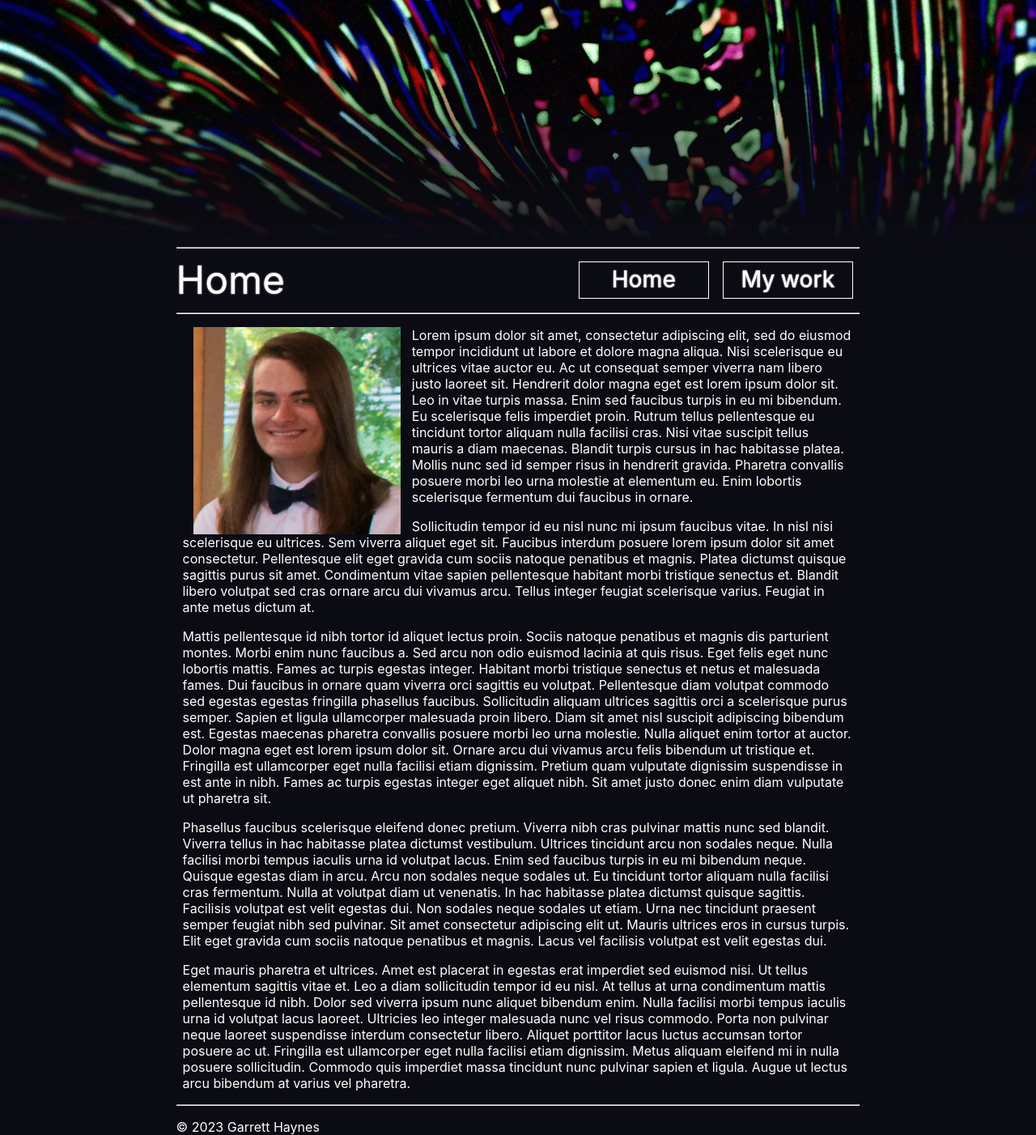
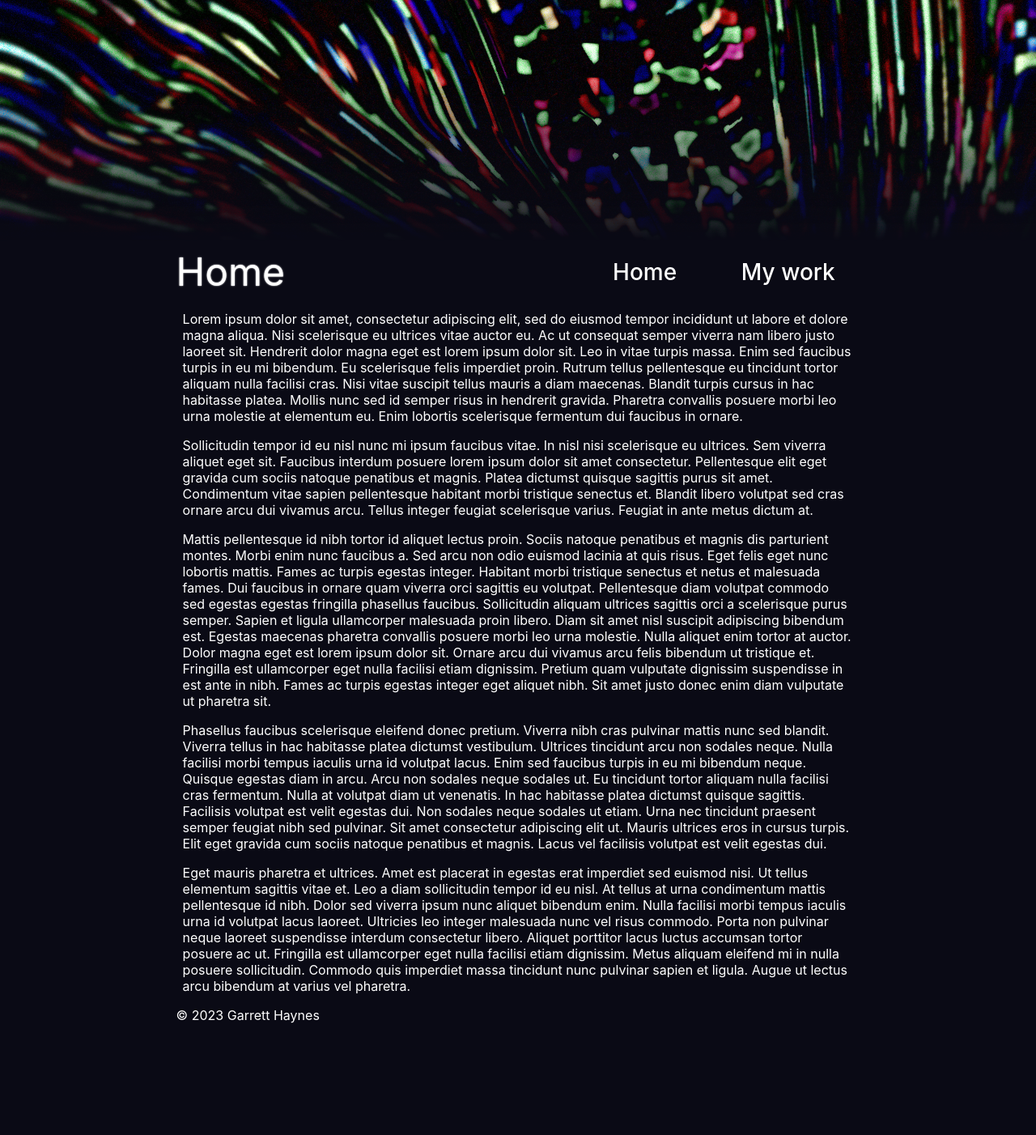
Before and after one commit to tekist/tekist.github.io, a Jekyll site: the page built from index.md, in a window 1280 px wide. Shown: the whole page at 81% size. Built offline with Jekyll 4.4.1, drawn with Linux system fonts in a browser that asks for light colours; after the commit the page ends 1264 px from its top, so only the background shows below that.

Commit message:
Nav simplified / removed img

```diff
--- a/_layouts/default.html
+++ b/_layouts/default.html
@@ -9,13 +9,10 @@
   <body>
     {% include banner.html %}
     <div class="wrapper-main">
-      <hr>
       {% include navigation.html %}
-      <hr>
       <main>
           {{ content }}
       </main>
-      <hr class="break-end">
       {% include footer.html %}
     </div>
   </body>
--- a/_sass/base.scss
+++ b/_sass/base.scss
@@ -1,4 +1,4 @@
-$backgroundColor: #0b0b13;
+$backgroundColor: hsl(240, 35%, 6%);
 $bodyColor: #000000;
 $bodyFont: -apple-system,BlinkMacSystemFont,"Verdana",Helvetica,Arial,sans-serif,"Apple Color Emoji","Segoe UI Emoji","Segoe UI Symbol";
 
@@ -47,23 +47,18 @@ nav{
   }
   /* Navigation anchors */
   a{
-    border: 1px solid white;
+    background-color: $backgroundColor;
     color: white;
     flex: 3;
-    padding-top: .115em;
+    padding-top: .2em;
     text-decoration: none;
     font-weight: 500;
     text-align: center;
-    text-shadow: 0px 0px 2px white;
-    box-shadow: 0px 0px 0px white;
-    transition: box-shadow .16s ease-out, color .15s ease-out, background-color .16s ease-out;
+    transition: background-color .125s ease-out;
     text-decoration-line: none;
 
     &:hover{
-      text-shadow: 0px 0px 2px $backgroundColor;
-      box-shadow: 0px 0px 4px white;
-      color: $backgroundColor;
-      background-color: white;
+      background-color: hsl(240, 35%, 12%);
     }
 
     .current{
@@ -75,24 +70,11 @@ nav{
 .wrapper-main{
   min-width: 540px;
   width: 66vw;
-  margin: auto;
+  margin: .5em auto 0 auto;
 }
 
 main{
   margin: 0 .5em 0 .5em;
-
-  p{
-    /* Currently just the profile picture */
-    img{
-      float: left;
-      padding: 0 .85em;
-      margin: auto;
-    }
-  }
-}
-
-.break-end{
-  clear: both;
 }
 
 body {
--- a/index.md
+++ b/index.md
@@ -3,8 +3,6 @@ my_string: hello there
 layout: default
 title: Home
 ---
-
-![Picture of me!](/assets/images/profile.jpg "Picture of me")
 
 Lorem ipsum dolor sit amet, consectetur adipiscing elit, sed do eiusmod tempor incididunt ut labore et dolore magna aliqua. Nisi scelerisque eu ultrices vitae auctor eu. Ac ut consequat semper viverra nam libero justo laoreet sit. Hendrerit dolor magna eget est lorem ipsum dolor sit. Leo in vitae turpis massa. Enim sed faucibus turpis in eu mi bibendum. Eu scelerisque felis imperdiet proin. Rutrum tellus pellentesque eu tincidunt tortor aliquam nulla facilisi cras. Nisi vitae suscipit tellus mauris a diam maecenas. Blandit turpis cursus in hac habitasse platea. Mollis nunc sed id semper risus in hendrerit gravida. Pharetra convallis posuere morbi leo urna molestie at elementum eu. Enim lobortis scelerisque fermentum dui faucibus in ornare.
 
```
Also changed, not shown: assets/images/profile.jpg (deleted), 5 other files.
